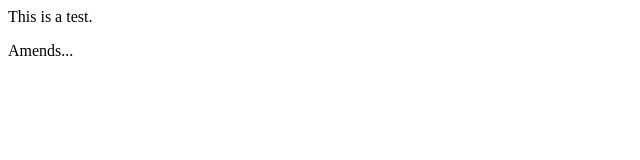
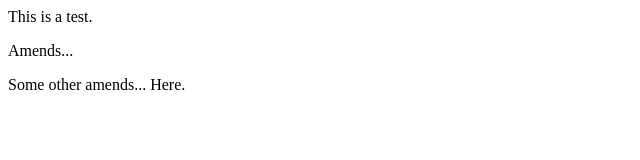
Before and after one commit to thejadcock/my-repository, a plain HTML site: page index.html in a window 1280 px wide. Shown: the whole page, without its empty margins (0-640 px from the left). Drawn offline with Linux system fonts and the light colour scheme.

Commit message:
Copy amended by Joe

```diff
--- a/index.html
+++ b/index.html
@@ -1,2 +1,3 @@
 <p>This is a test.</p>
 <p>Amends...</p>
+<p>Some other amends... Here.</p>
```
